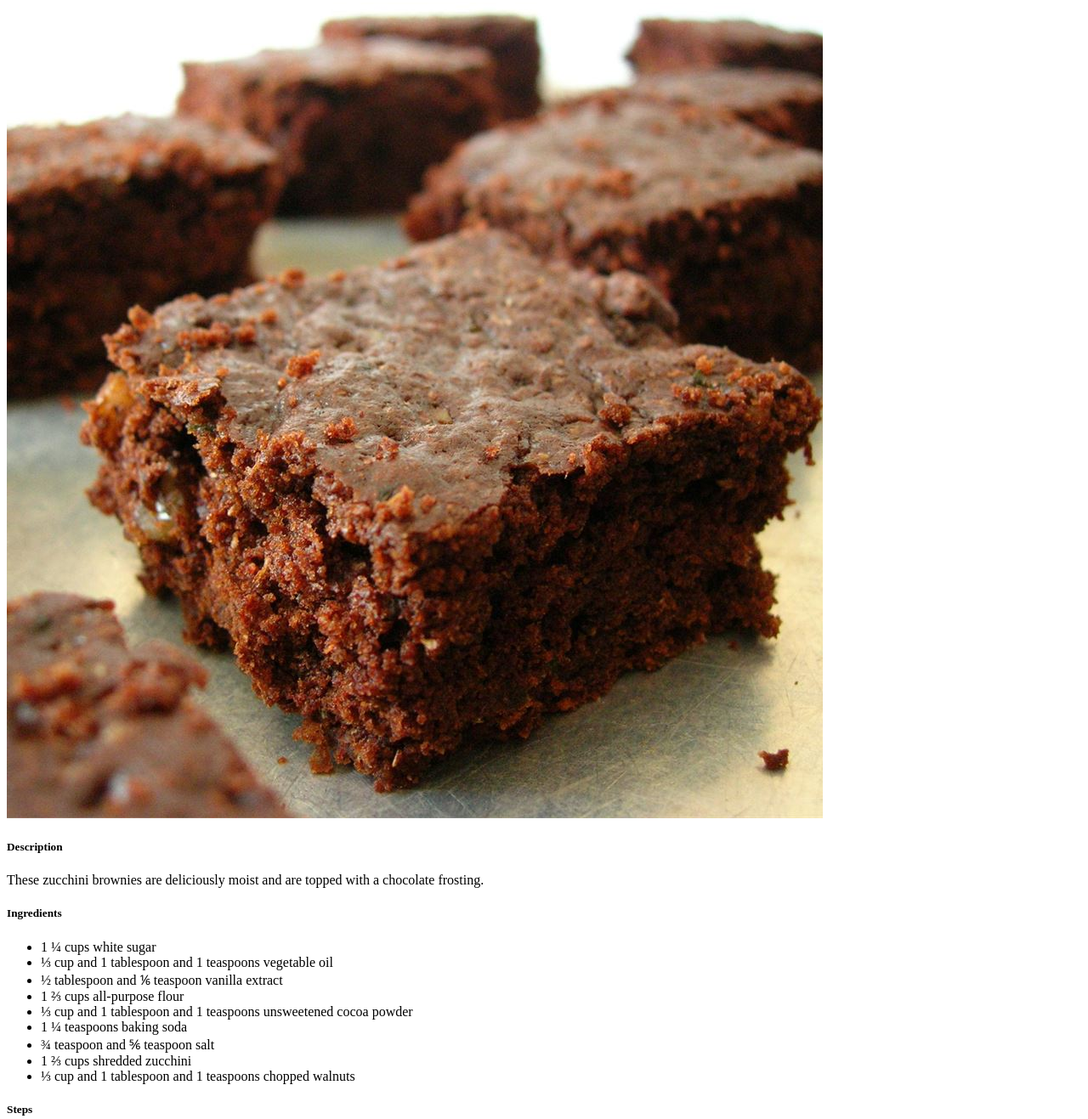
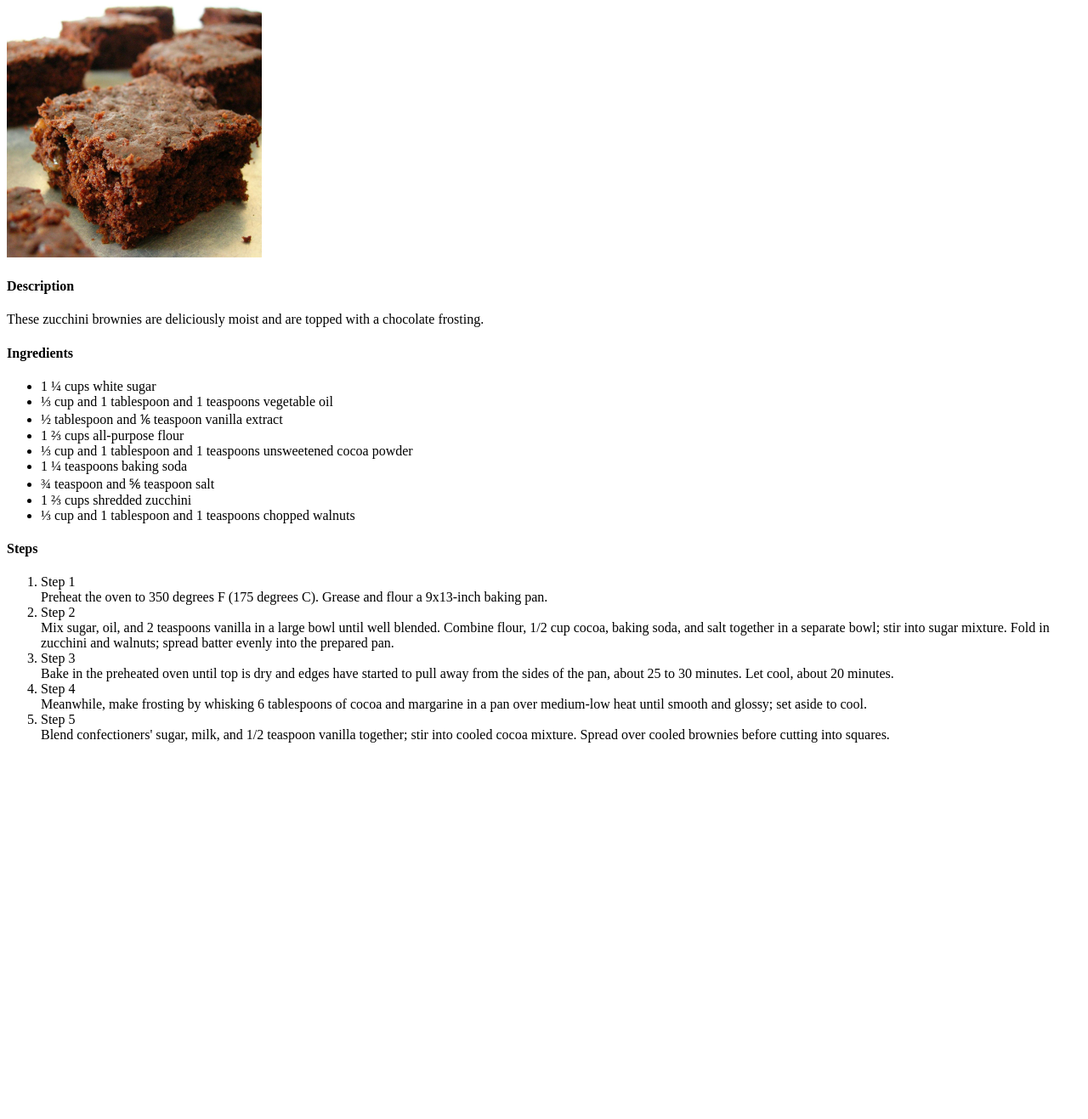
Before and after one commit to bitra/odin-recipes, a plain HTML site: page recipes/brownies.html in a window 1280 px wide. Shown: the part 121-1438 px from the top of the page at 85% size. After the commit the page ends 1011 px from the top, so only its background shows below. Drawn offline with Linux system fonts and the light colour scheme.

Commit message:
Adding image size in detailed recipe page, change the size of section title

```diff
--- a/recipes/brownies.html
+++ b/recipes/brownies.html
@@ -5,12 +5,12 @@
 <body>
 <a href="../index.html">HOME</a> <br /><br />
 <h1>Zucchini Brownies</h1>
-<img src="../images/brownies.jpg" /> <br />
+<img src="../images/brownies.jpg" width="300px" height="*" /> <br />
 
-<h5>Description</h5>
+<h4>Description</h4>
 <p>These zucchini brownies are deliciously moist and are topped with a chocolate frosting.</p>
 
-<h5>Ingredients</h5>
+<h4>Ingredients</h4>
 <ul>
     <li>1 ¼ cups white sugar</li>
     <li>⅓ cup and 1 tablespoon and 1 teaspoons vegetable oil</li>
@@ -23,7 +23,7 @@
     <li>⅓ cup and 1 tablespoon and 1 teaspoons chopped walnuts </li>
 </ul>
 
-<h5>Steps</h5>
+<h4>Steps</h4>
 <ol>
     <li>Step 1 <br />
     Preheat the oven to 350 degrees F (175 degrees C). Grease and flour a 9x13-inch baking pan.</li>
```
Also changed, not shown: recipes/lasagna.html (+4 -4 lines), recipes/sandwich.html (+4 -4 lines).
